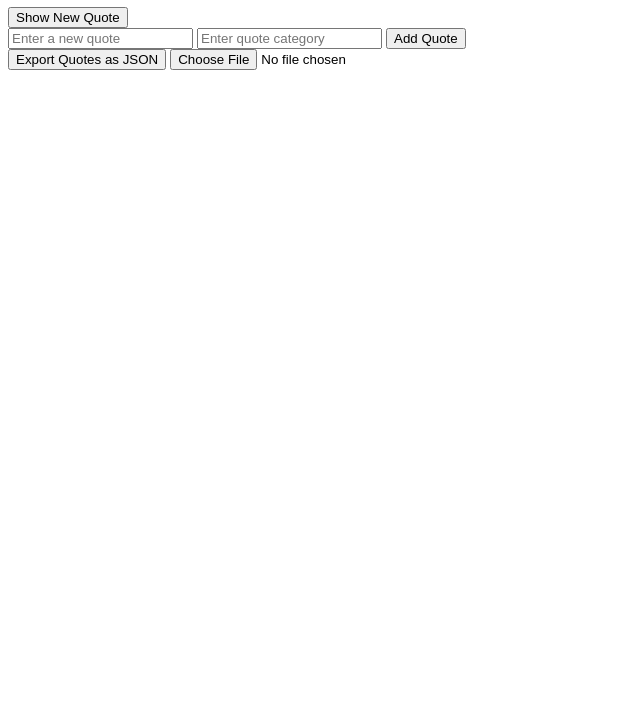
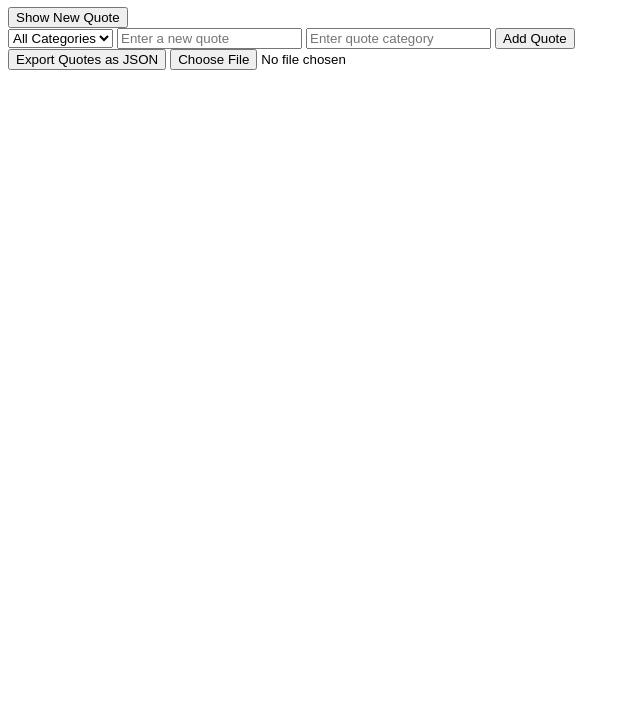
Before and after one commit to Hasnain-Khandhia/alx_fe_javascript, a plain HTML site: page dom-manipulation/index.html in a window 1280 px wide. Shown: the part 73-800 px from the top of the page, without its empty margins (0-640 px from the left). Drawn offline with Linux system fonts and the light colour scheme.

Commit message:
Initial commit for Dynamic Quote Generator

```diff
--- a/dom-manipulation/index.html
+++ b/dom-manipulation/index.html
@@ -8,8 +8,14 @@
 <body>
   <h1>Dynamic Quote Generator</h1>
   <div id="quoteDisplay"></div>
+  <!-- Display area for quotes -->
+  <div id="quoteDisplay"></div>
   <button id="newQuote">Show New Quote</button>
   <div>
+     <!-- Category filter dropdown -->
+  <select id="categoryFilter" onchange="filterQuotes()">
+    <option value="all">All Categories</option>
+  </select>
     <input id="newQuoteText" type="text" placeholder="Enter a new quote" />
     <input id="newQuoteCategory" type="text" placeholder="Enter quote category" />
     <button onclick="addQuote()">Add Quote</button>
```
